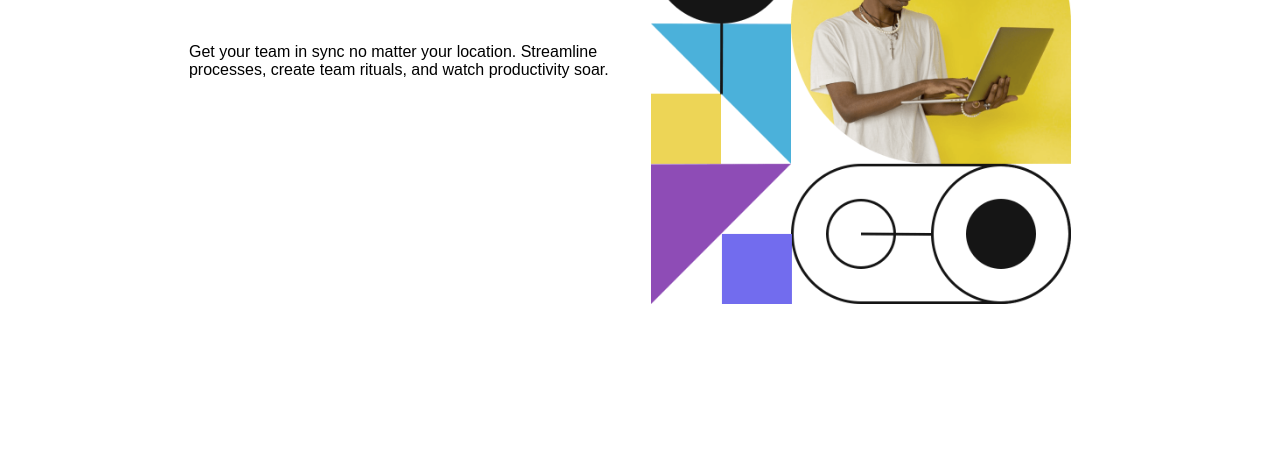
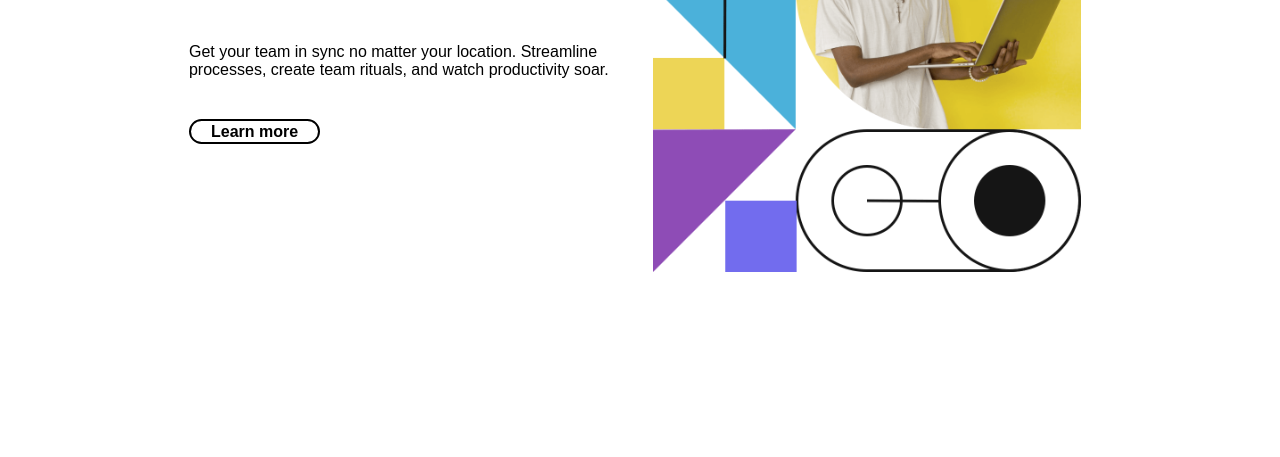
Before and after one commit to kevindm10/trabajo_individual, a plain HTML site: page index.html in a window 1280 px wide. Shown: the part 343-800 px from the top of the page. Drawn offline with Linux system fonts and the light colour scheme.

Commit message:
añadiendo iconos

```diff
--- a/index.html
+++ b/index.html
@@ -1,5 +1,6 @@
 <!DOCTYPE html>
 <html lang="en">
+
 <head>
     <meta charset="UTF-8">
     <meta name="viewport" content="width=device-width, initial-scale=1.0">
@@ -11,10 +12,12 @@
             margin: 0;
             padding: 0;
         }
+
         .navbar {
             background-color: hsl(0, 0%, 98%);
             overflow: hidden;
         }
+
         .navbar a.snap {
             float: left;
             font-size: 16px;
@@ -24,6 +27,7 @@
             text-decoration: none;
             font-weight: bold;
         }
+
         .navbar a {
             float: left;
             font-size: 16px;
@@ -32,10 +36,12 @@
             padding: 14px 16px;
             text-decoration: none;
         }
+
         .dropdown {
             float: left;
             overflow: hidden;
         }
+
         .dropdown .dropbtn {
             font-size: 16px;
             border: none;
@@ -46,7 +52,9 @@
             padding: 14px 16px;
             cursor: pointer;
         }
-        .navbar a:hover, .dropdown:hover .dropbtn {
+
+        .navbar a:hover,
+        .dropdown:hover .dropbtn {
             background-color: #ddd;
             color: black;
         }
@@ -56,9 +64,10 @@
             position: absolute;
             background-color: #f9f9f9;
             min-width: 160px;
-            box-shadow: 0px 8px 16px 0px rgba(0,0,0,0.2);
+            box-shadow: 0px 8px 16px 0px rgba(0, 0, 0, 0.2);
             z-index: 1;
         }
+
         .dropdown-content a {
             float: none;
             color: black;
@@ -71,9 +80,11 @@
         .dropdown:hover .dropdown-content {
             display: block;
         }
+
         .login-register {
             float: right;
         }
+
         .login-register button.register {
             background-color: white;
             color: black;
@@ -92,12 +103,12 @@
         }
 
 
-         .imagen-container {
+        .imagen-container {
             display: flex;
             justify-content: flex-end;
-            padding: 20px;
+            padding: 10px;
             margin-right: 5cm;
-            margin-top: 20px;
+            margin-top: -450px;
             position: relative;
         }
 
@@ -123,16 +134,48 @@
             top: 167px;
             left: 5cm;
         }
-        .texto {
-            font-size: 16px;
+
+        .texto-container {
             position: absolute;
             top: 370px;
             left: 5cm;
             width: 460px;
         }
 
+        .texto {
+            font-size: 16px;
+        }
+
+        .boton-learn-more {
+            text-align: left;
+            margin-top: 420px;
+
+            padding-left: 5cm;
+        }
+
+        .boton {
+            padding: 8px 16px;
+            background-color: white;
+            color: black;
+            padding: 2px 20px;
+            border: 2px solid black;
+            border-radius: 20px;
+            cursor: pointer;
+            text-decoration: none;
+
+            font-weight: bold;
+
+        }
+
+        .boton:hover {
+            background-color: black;
+            color: white;
+            text-decoration: none;
+
+        }
     </style>
 </head>
+
 <body>
 
     <div class="navbar">
@@ -140,10 +183,26 @@
         <div class="dropdown">
             <button class="dropbtn">Features</button>
             <div class="dropdown-content">
-                <a href="#">Todo List</a>
-                <a href="#">Calendar</a>
-                <a href="#">Reminders</a>
-                <a href="#">Planning</a>
+                <a href="#">
+
+                    <svg width="14" height="16" xmlns="http://www.w3.org/2000/svg"><path d="M14 3v12a1 1 0 0 1-1 1H1a1 1 0 0 1-1-1V3a1 1 0 0 1 1-1h1V1a1 1 0 1 1 2 0v1h2V1a1 1 0 1 1 2 0v1h2V1a1 1 0 0 1 2 0v1h1a1 1 0 0 1 1 1Zm-2 3H2v1h10V6Zm0 3H2v1h10V9Zm0 3H2v1h10v-1Z" fill="#726CEE"/></svg>
+                    Todo List
+                </a>
+                <a href="#">
+
+                    <svg width="16" height="16" xmlns="http://www.w3.org/2000/svg"><path d="M12.667 8.667h-4v4h4v-4ZM11.334 0v1.333H4.667V0h-2v1.333h-1C.75 1.333 0 2.083 0 3v11.333C0 15.25.75 16 1.667 16h12.667C15.25 16 16 15.25 16 14.333V3c0-.917-.75-1.667-1.666-1.667h-1V0h-2Zm3 14.333H1.667V5.5h12.667v8.833Z" fill="#4BB1DA"/></svg>
+                    Calendar
+                </a>
+                <a href="#">
+
+                    <svg width="13" height="17" xmlns="http://www.w3.org/2000/svg"><path d="M6.408 13.916c-3.313 0-6-1.343-6-3 0-.612.371-1.18 1-1.654V7.916a5 5 0 0 1 3.041-4.6 2 2 0 0 1 3.507-1.664 2 2 0 0 1 .411 1.664 5.002 5.002 0 0 1 3.041 4.6v1.346c.629.474 1 1.042 1 1.654 0 1.657-2.687 3-6 3Zm0 1c.694 0 1.352-.066 1.984-.16.004.054.016.105.016.16a2 2 0 0 1-4 0c0-.055.012-.106.016-.16.633.094 1.29.16 1.984.16Z" fill="#EDD556"/></svg>
+                    Reminders
+                </a>
+                <a href="#">
+
+                    <svg width="16" height="16" xmlns="http://www.w3.org/2000/svg"><path d="M8 0a8 8 0 1 1 0 16A8 8 0 0 1 8 0Zm0 2.133a5.867 5.867 0 1 0 0 11.734A5.867 5.867 0 0 0 8 2.133ZM8 3.2a4.8 4.8 0 1 1 0 9.6 4.8 4.8 0 0 1 0-9.6Zm-.533 2.667a.533.533 0 0 0-.534.533v2.133c0 .295.24.534.534.534h3.2a.533.533 0 0 0 0-1.067H8V6.4a.533.533 0 0 0-.533-.533Z" fill="#8E4CB6"/></svg>
+                    Planning
+                </a>
             </div>
         </div>
         <div class="dropdown">
@@ -157,21 +216,25 @@
         <a href="#">Careers</a>
         <a href="#">About</a>
         <div class="login-register">
-
-             <button class="login">Login</button>
-
+            <button class="login">Login</button>
             <button class="register">Register</button>
-
         </div>
     </div>
 
     <p class="make">Make</p>
     <p class="remote-work">remote work</p>
-    <p class="texto">Get your team in sync no matter your location. Streamline processes, create team rituals, and watch productivity soar.</p>
+    <div class="texto-container">
+        <p class="texto">Get your team in sync no matter your location. Streamline processes, create team rituals, and
+            watch productivity soar.</p>
+    </div>
+    <div class="boton-learn-more">
+        <a href="#" class="boton">Learn more</a>
+    </div>
     <div class="imagen-container">
         <img src="img\image-hero-desktop.png" alt="Tu Imagen" class="imagen">
     </div>
 
     </div>
 </body>
+
 </html>
```
